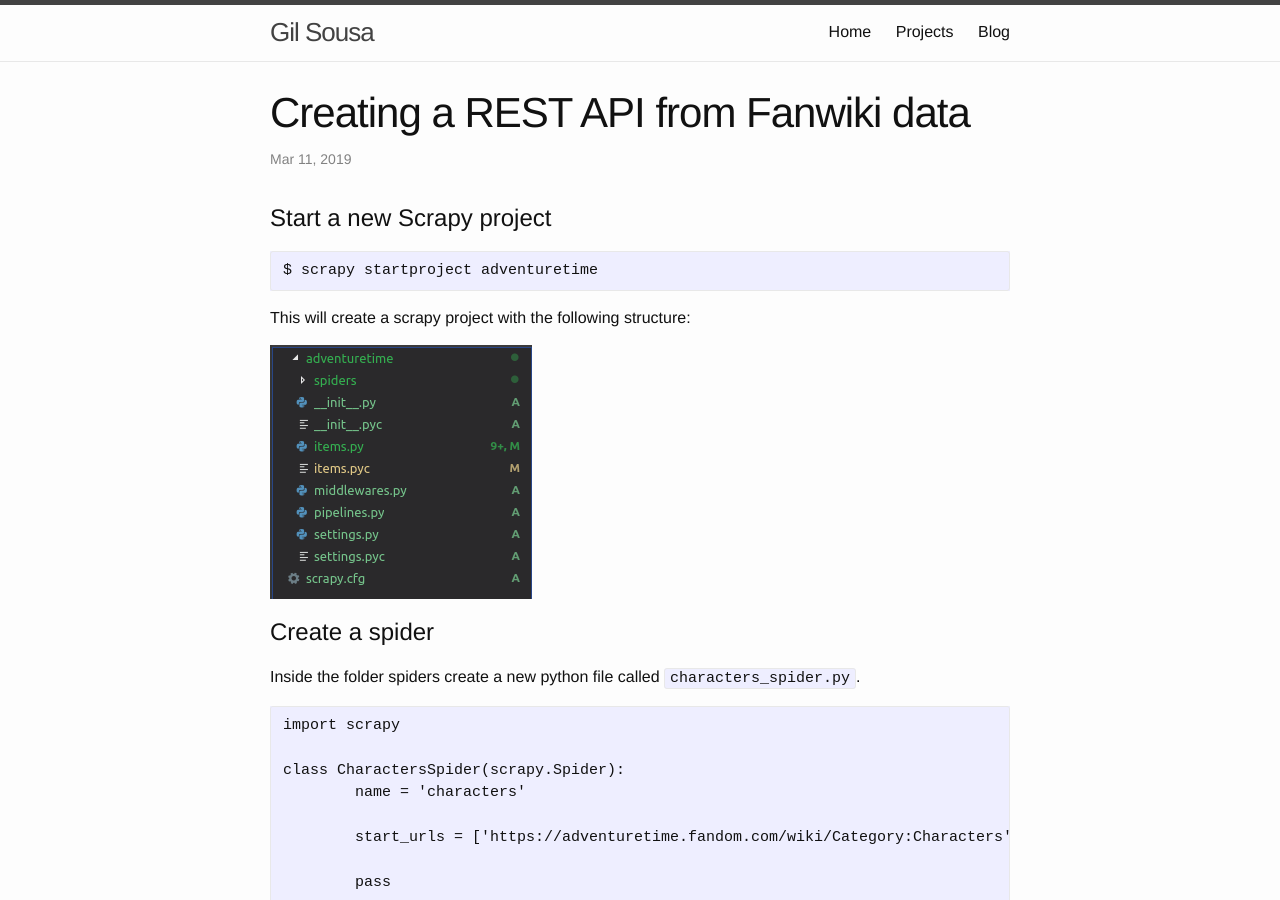
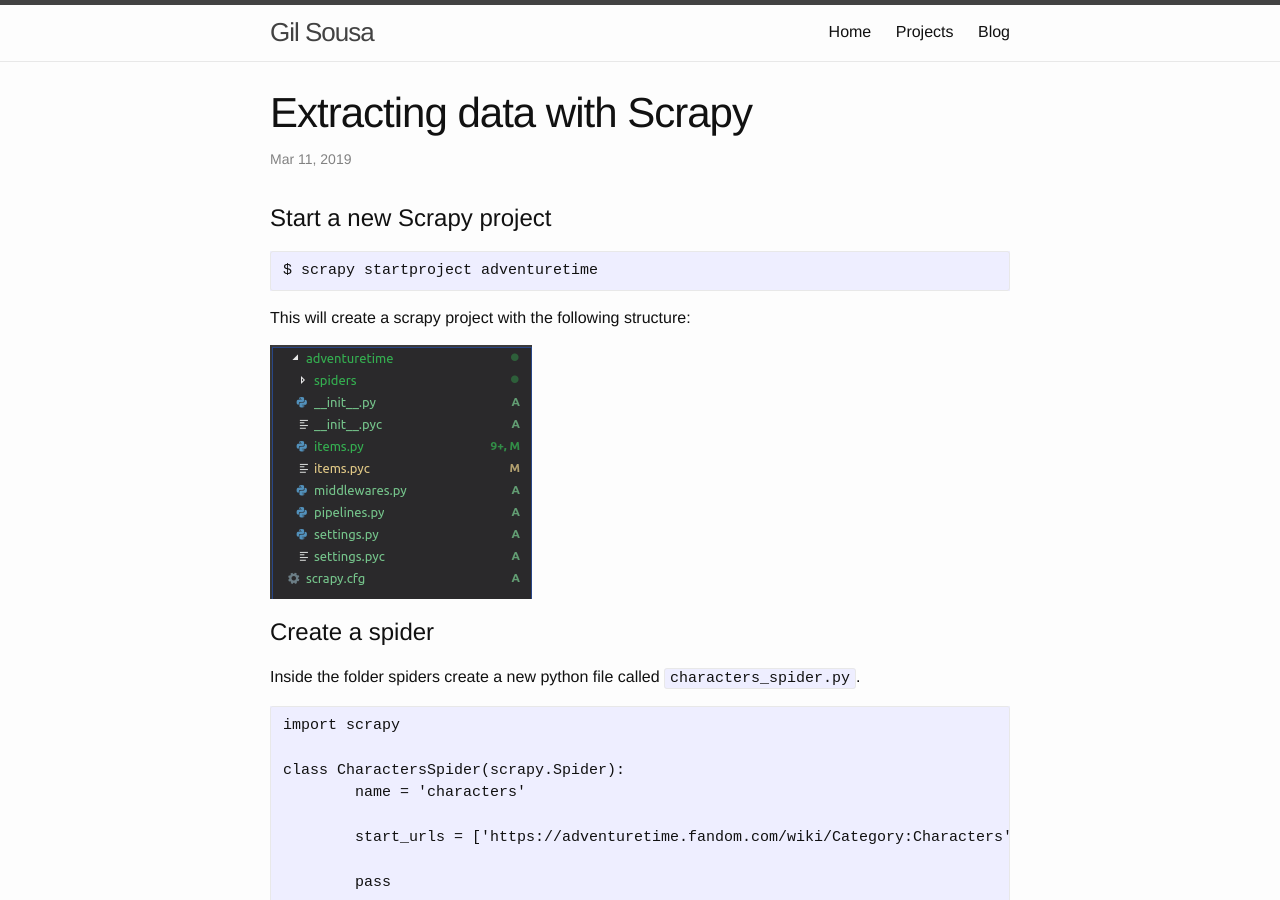
Before and after one commit to sousatg/sousatg.github.io, a Jekyll site: the page built from _posts/2019-03-11-extracting-data-with-scrapy.md, in a window 1280 px wide and 900 px high. Built offline with Jekyll 4.4.1, drawn with Linux system fonts in a browser that asks for light colours.

Commit message:
Update post title

```diff
--- a/_posts/2019-03-11-extracting-data-with-scrapy.md
+++ b/_posts/2019-03-11-extracting-data-with-scrapy.md
@@ -1,7 +1,7 @@
 ---
 layout: post
-title: Creating a REST API from Fanwiki data
-summary: Using Scrapy to extra data to build a REST API with ExpressJS and MongoDB.
+title: Extracting data with Scrapy
+summary: Using Scrapy to extra data.
 ---
 
 # Start a new Scrapy project
```
